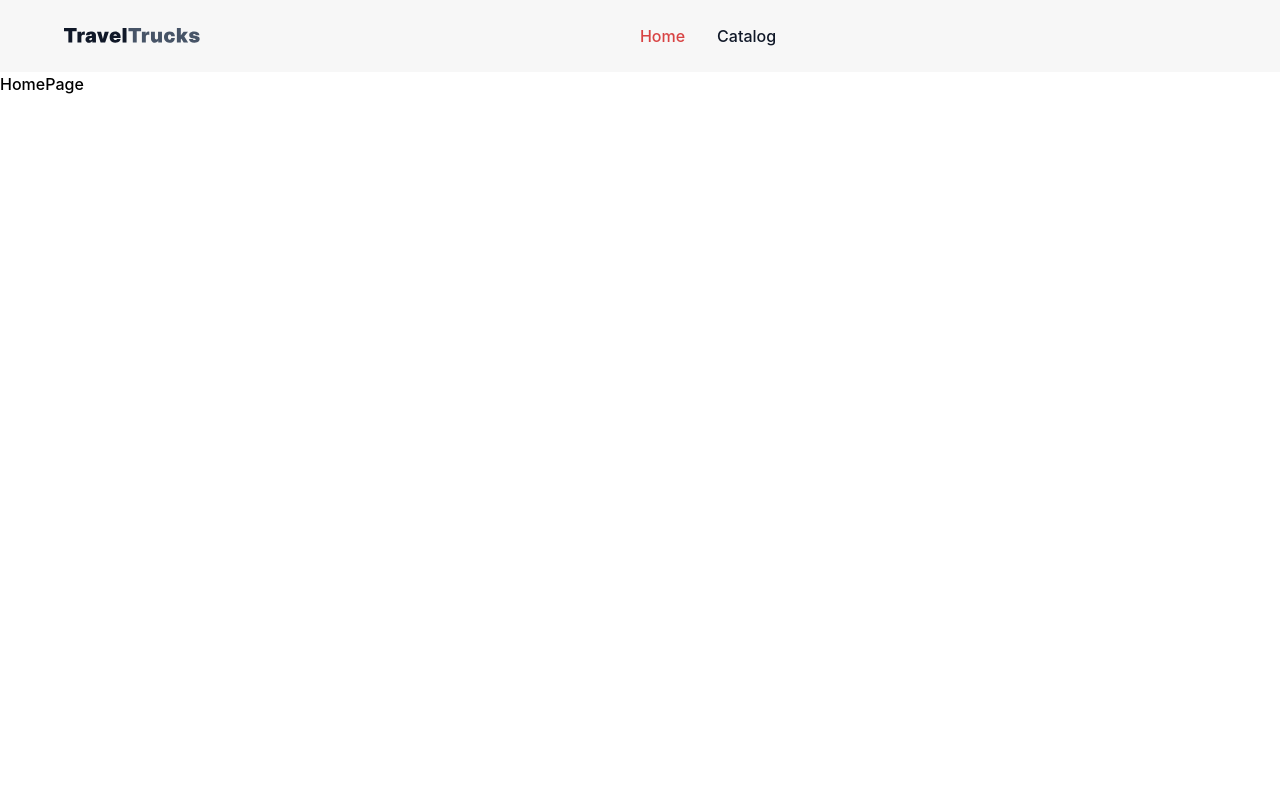
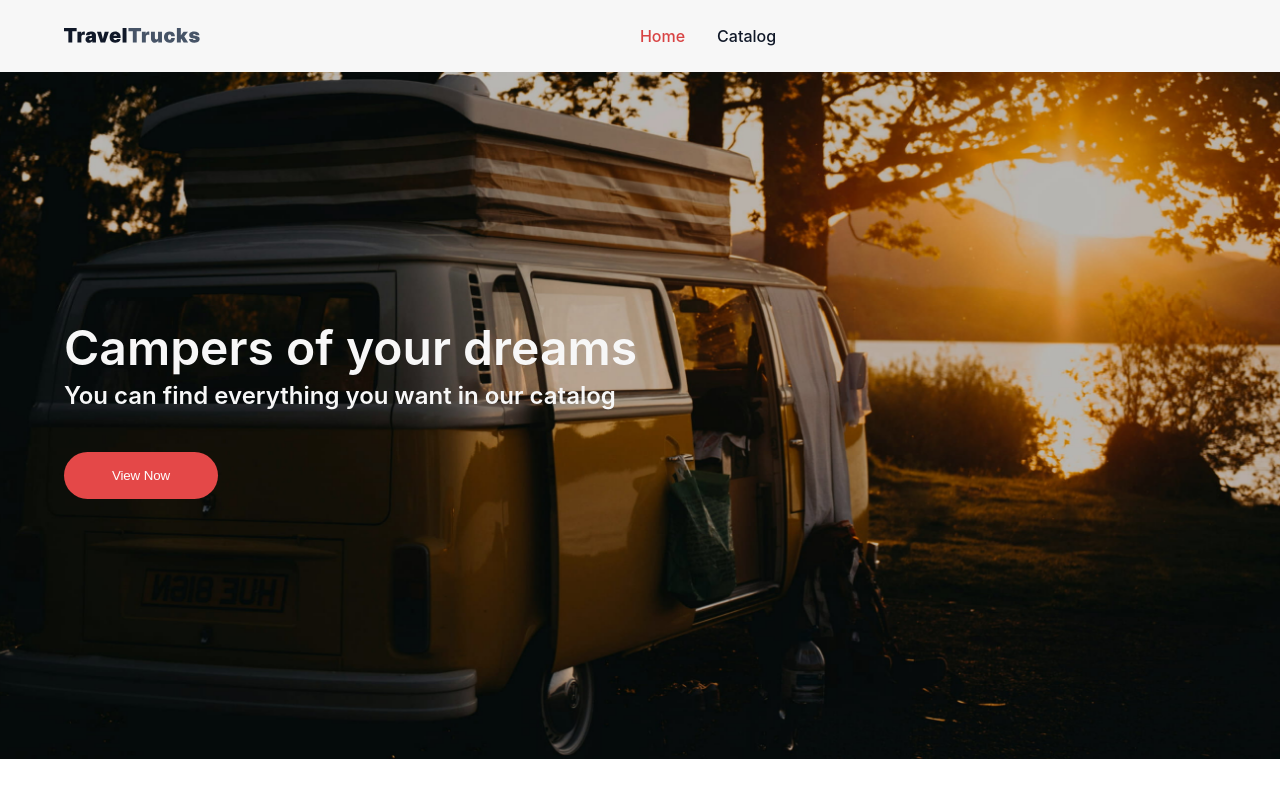
Before and after one commit to KarolinaNikolaienko/travel-trucks-project, a React (Vite) app: page / in a window 1280 px wide. Built offline with nearby package versions, Linux system fonts and the light colour scheme.

Commit message:
added heroSection on HomePage

```diff
--- a/src/App.jsx
+++ b/src/App.jsx
@@ -1,6 +1,7 @@
 import "./App.css";
 import { lazy, Suspense } from "react";
 import { Route, Routes } from "react-router-dom";
+import Loader from "./components/Loader/Loader";
 
 const Layout = lazy(() => import("./components/Layout/Layout"));
 const HomePage = lazy(() => import("./pages/HomePage/HomePage"));
@@ -16,7 +17,7 @@ const TruckReviews = lazy(() =>
 
 function App() {
   return (
-    <Suspense fallback={<h1>Loading...</h1>}>
+    <Suspense fallback={<Loader />}>
       <Routes>
         <Route path="/" element={<Layout />}>
           <Route index element={<HomePage />} />
--- a/src/components/Layout/Layout.jsx
+++ b/src/components/Layout/Layout.jsx
@@ -8,9 +8,7 @@ const Layout = () => {
         <Navigation />
       </header>
       <main>
-        <div className="container">
-          <Outlet />
-        </div>
+        <Outlet />
       </main>
     </>
   );
--- /dev/null
+++ b/src/components/Loader/Loader.jsx
@@ -0,0 +1,5 @@
+const Loader = () => {
+  return <div>Loading...</div>;
+};
+
+export default Loader;
--- a/src/index.css
+++ b/src/index.css
@@ -3,6 +3,7 @@
   line-height: 1.5;
   font-weight: 500;
   font-size: 16px;
+  color: var(--main);
 
   font-synthesis: none;
   text-rendering: optimizeLegibility;
@@ -70,3 +71,22 @@ ol {
   margin: 0;
   padding: 0;
 }
+
+.container {
+  margin: 0 auto;
+  padding: 0 64px;
+}
+
+button {
+  padding: 16px 48px;
+  border-radius: 200px;
+  letter-spacing: -0.01em;
+  border: none;
+  color: var(--white);
+  background-color: var(--button);
+  cursor: pointer;
+}
+
+button:hover {
+  background-color: var(--button-hover);
+}
--- a/src/pages/DetailsPage/DetailsPage.jsx
+++ b/src/pages/DetailsPage/DetailsPage.jsx
@@ -1,5 +1,6 @@
 import { Suspense } from "react";
 import { NavLink, Outlet } from "react-router-dom";
+import Loader from "../../components/Loader/Loader";
 
 const DetailsPage = () => {
   return (
@@ -13,7 +14,7 @@ const DetailsPage = () => {
           <NavLink to="reviews">Reviews</NavLink>
         </li>
       </ul>
-      <Suspense fallback={<h1>Loading...</h1>}>
+      <Suspense fallback={<Loader />}>
         <Outlet />
       </Suspense>
     </div>
--- a/src/pages/HomePage/HomePage.jsx
+++ b/src/pages/HomePage/HomePage.jsx
@@ -1,5 +1,21 @@
+import css from "./HomePage.module.css";
+import { useNavigate } from "react-router-dom";
+
 const HomePage = () => {
-  return <div>HomePage</div>;
+  const navigate = useNavigate();
+  return (
+    <section className={css.heroSection}>
+      <div className="container">
+        <h1 className={css.heroTitle}>Campers of your dreams</h1>
+        <p className={css.heroDescription}>
+          You can find everything you want in our catalog
+        </p>
+        <button className={css.heroButton} onClick={() => navigate("/catalog")}>
+          View Now
+        </button>
+      </div>
+    </section>
+  );
 };
 
 export default HomePage;
--- a/src/pages/HomePage/HomePage.module.css
+++ b/src/pages/HomePage/HomePage.module.css
@@ -0,0 +1,24 @@
+.heroSection{
+    width: 100%;
+    padding: 260px 0;
+    background-image: url("../../assets/heroBackground.jpg");
+    background-position: center;
+    background-repeat: no-repeat;
+    background-size: cover;
+}
+
+.heroTitle {
+    font-weight: 600;
+    font-size: 48px;
+    line-height: 0.66667;
+    color: var(--inputs);
+    margin-bottom: 16px;
+}
+
+.heroDescription {
+    font-weight: 600;
+    font-size: 24px;
+    line-height: 1.33333;
+    color: var(--inputs);
+    margin-bottom: 40px;
+}
```
Also changed, not shown: src/assets/van-icon.svg (deleted), src/components/Loader/Loader.module.css (added).
